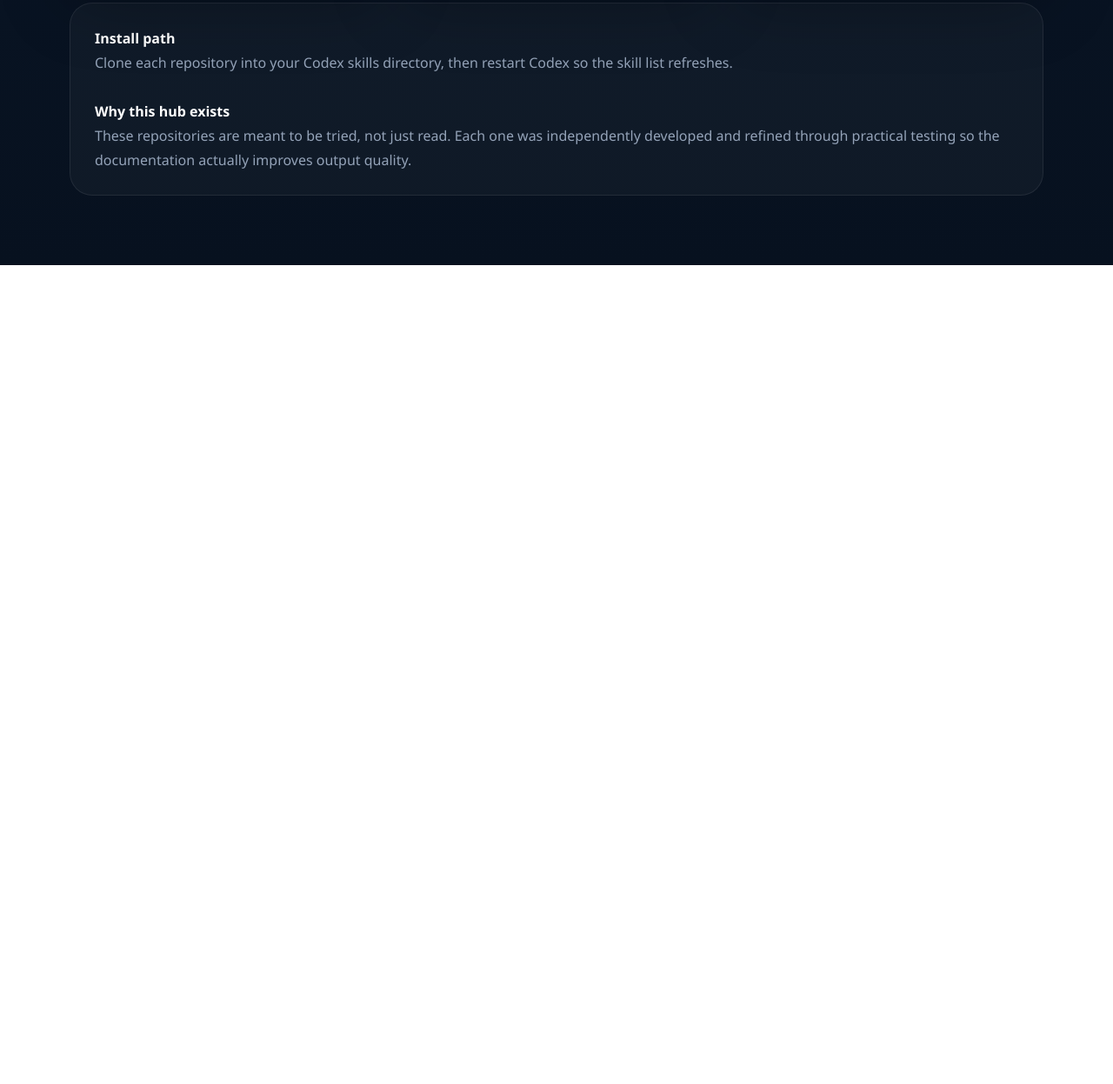
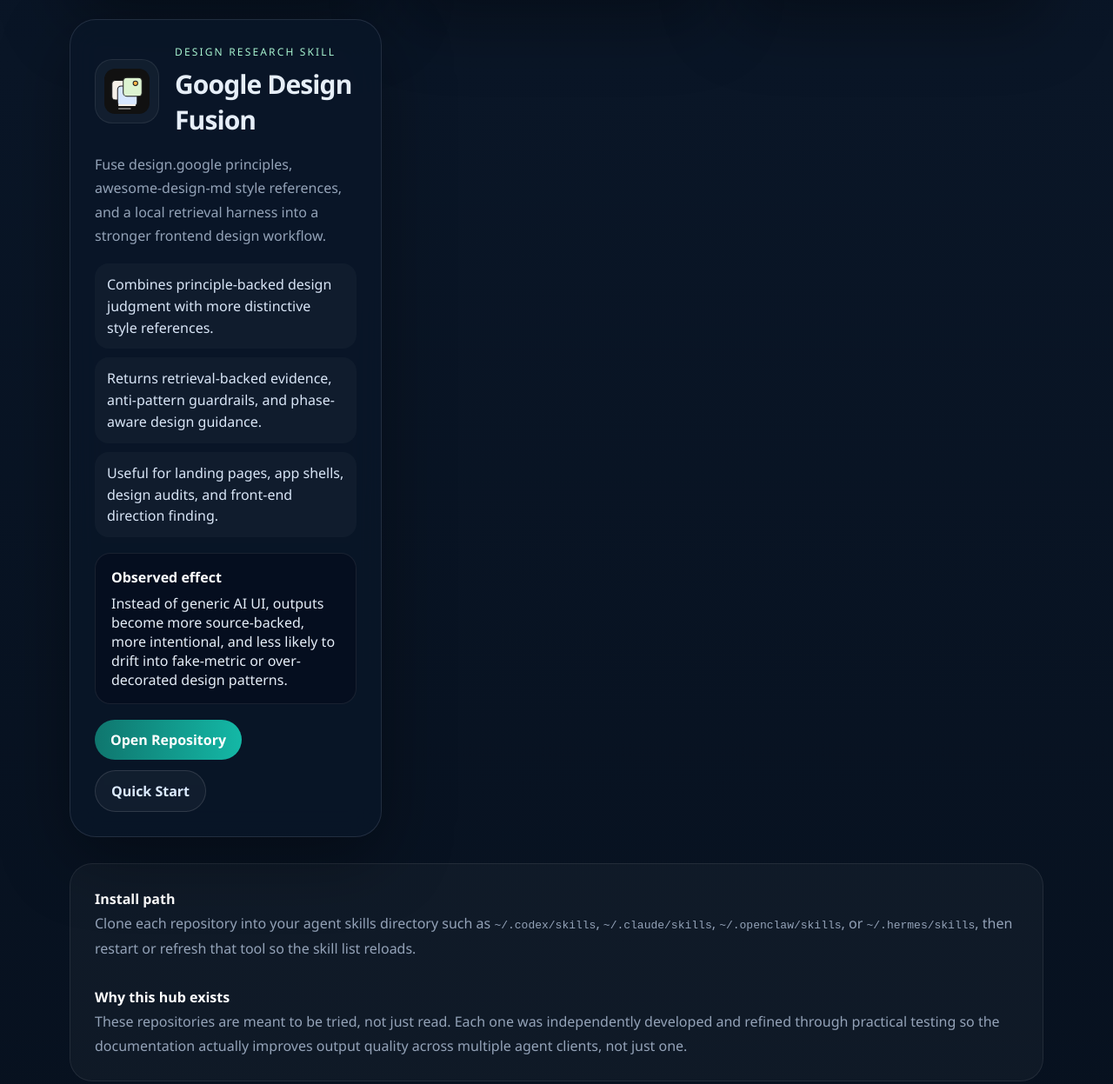
Before and after one commit to Arthurescc/codex-skills-hub, a plain HTML site: page index.html in a window 1280 px wide. Shown: the part 1296-2543 px from the top of the page at 87% size. Before the commit the page ends 1601 px from the top, so only its background shows below. Drawn offline with Linux system fonts and the light colour scheme.

Commit message:
docs: expand hub for cross-agent skills

```diff
--- a/index.html
+++ b/index.html
@@ -261,7 +261,7 @@
       <div>
         <h1>Codex Skills Hub</h1>
         <p class="lede">
-          A curated landing page for practical Codex skills that shape better agent outputs, stronger engineering decisions, and more trustworthy developer workflows.
+          A curated landing page for practical, reusable agent skills that shape better outputs, stronger engineering decisions, and more trustworthy developer workflows across major coding agents.
         </p>
       </div>
     </section>
@@ -272,6 +272,7 @@
       <div class="pill">Production-minded</div>
       <div class="pill">Installable today</div>
       <div class="pill">Frontend design bridge</div>
+      <div class="pill">Cross-agent reusable</div>
     </div>
 
     <section class="cards">
@@ -336,7 +337,7 @@
           </div>
         </div>
         <p class="desc">
-          Send frontend design prompts from Codex, Claude Code, or Cursor into Stitch and get raw exported code back through a local browser bridge.
+          Send frontend design prompts from Codex, Claude Code, Cursor, or similar clients into Stitch and get raw exported code back through a local browser bridge.
         </p>
         <ul class="list">
           <li>Reuses a logged-in Stitch browser session through CDP without exposing private profile data in the public repo.</li>
@@ -352,13 +353,39 @@
           <a class="btn secondary" href="https://github.com/Arthurescc/stitch-ui-bridge#quick-start">Quick Start</a>
         </div>
       </article>
+
+      <article class="card">
+        <div class="card-head">
+          <img src="assets/google-design-fusion-icon.svg" alt="Google Design Fusion icon" />
+          <div>
+            <p class="eyebrow" style="color: var(--mint);">Design Research Skill</p>
+            <h2>Google Design Fusion</h2>
+          </div>
+        </div>
+        <p class="desc">
+          Fuse design.google principles, awesome-design-md style references, and a local retrieval harness into a stronger frontend design workflow.
+        </p>
+        <ul class="list">
+          <li>Combines principle-backed design judgment with more distinctive style references.</li>
+          <li>Returns retrieval-backed evidence, anti-pattern guardrails, and phase-aware design guidance.</li>
+          <li>Useful for landing pages, app shells, design audits, and front-end direction finding.</li>
+        </ul>
+        <div class="compare">
+          <strong>Observed effect</strong>
+          Instead of generic AI UI, outputs become more source-backed, more intentional, and less likely to drift into fake-metric or over-decorated design patterns.
+        </div>
+        <div class="actions">
+          <a class="btn primary" style="background: linear-gradient(90deg, var(--teal), #14b8a6);" href="https://github.com/Arthurescc/google-design-fusion">Open Repository</a>
+          <a class="btn secondary" href="https://github.com/Arthurescc/google-design-fusion#quick-start">Quick Start</a>
+        </div>
+      </article>
     </section>
 
     <section class="footer">
       <strong>Install path</strong><br />
-      Clone each repository into your Codex skills directory, then restart Codex so the skill list refreshes.<br /><br />
+      Clone each repository into your agent skills directory such as <code>~/.codex/skills</code>, <code>~/.claude/skills</code>, <code>~/.openclaw/skills</code>, or <code>~/.hermes/skills</code>, then restart or refresh that tool so the skill list reloads.<br /><br />
       <strong>Why this hub exists</strong><br />
-      These repositories are meant to be tried, not just read. Each one was independently developed and refined through practical testing so the documentation actually improves output quality.
+      These repositories are meant to be tried, not just read. Each one was independently developed and refined through practical testing so the documentation actually improves output quality across multiple agent clients, not just one.
     </section>
   </main>
 </body>
```
Also changed, not shown: assets/google-design-fusion-icon.svg (added), 2 other files.
